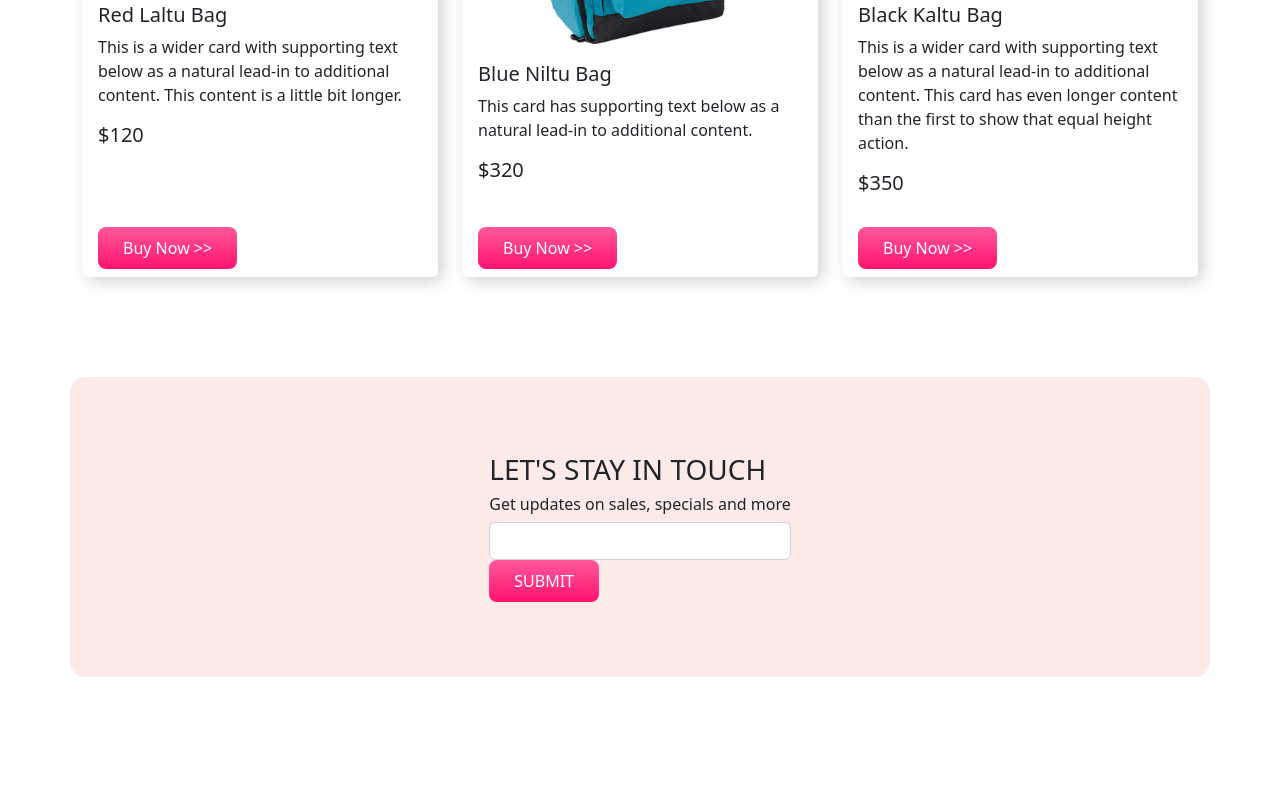
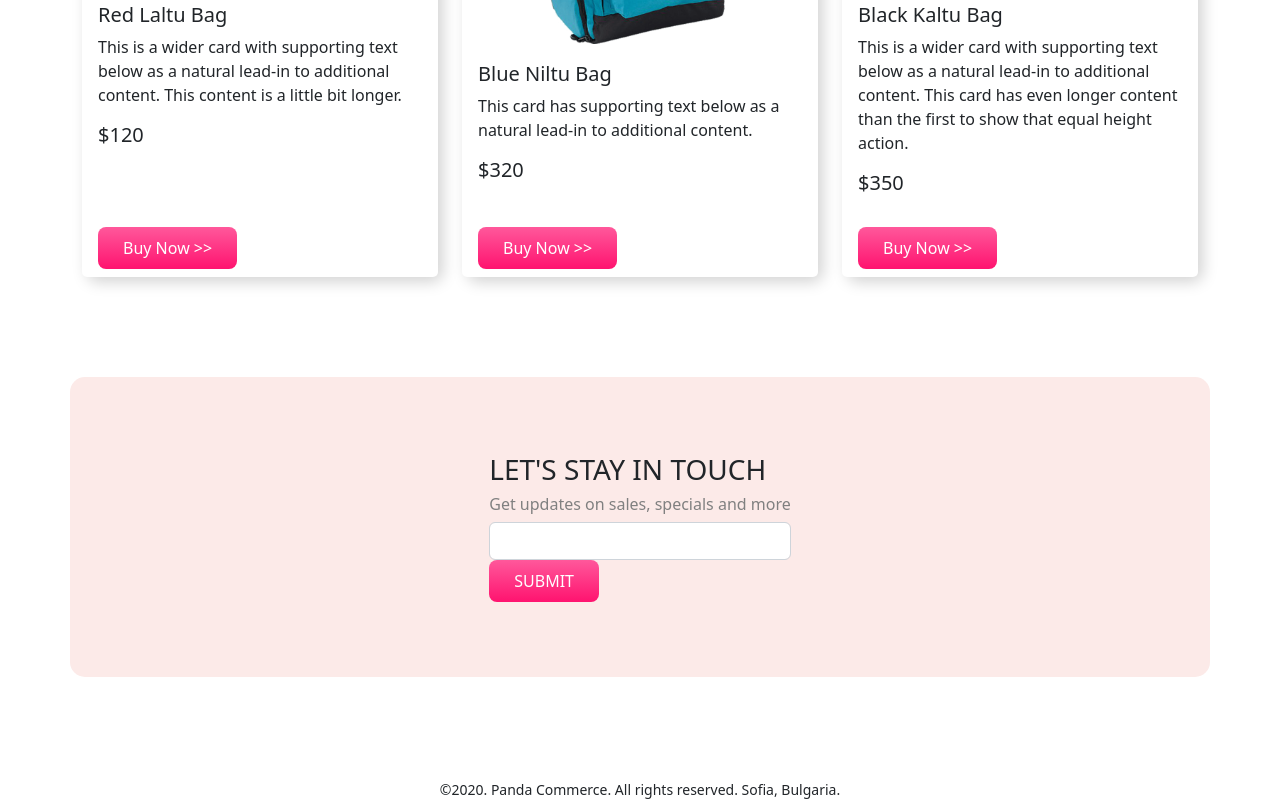
Before and after one commit to ahshamim/panda-commerce, a plain HTML site: page index.html in a window 1280 px wide. Shown: the part 1856-2657 px from the top of the page. Before the commit the page ends 2633 px from the top, so only its background shows below. Drawn offline with nearby package versions, Linux system fonts and the light colour scheme.

Commit message:
panda ecommerce

```diff
--- a/css 3/style.css
+++ b/css 3/style.css
@@ -49,5 +49,10 @@
 }
 #subscribe {
   height: 300px;
-  margin-bottom: 100px;
 }
+#subscribe h6{
+    color: gray;
+}
+footer{
+    text-align: center;
+}
--- a/index.html
+++ b/index.html
@@ -310,6 +310,9 @@
         <button class="buy-now-btn">SUBMIT</button>
       </div>
     </div>
+    <footer>
+      <small>©2020. Panda Commerce. All rights reserved. Sofia, Bulgaria.</small>
+    </footer>
 
     <script
       src="https://cdn.jsdelivr.net/npm/@popperjs/core@2.11.6/dist/umd/popper.min.js"
```
